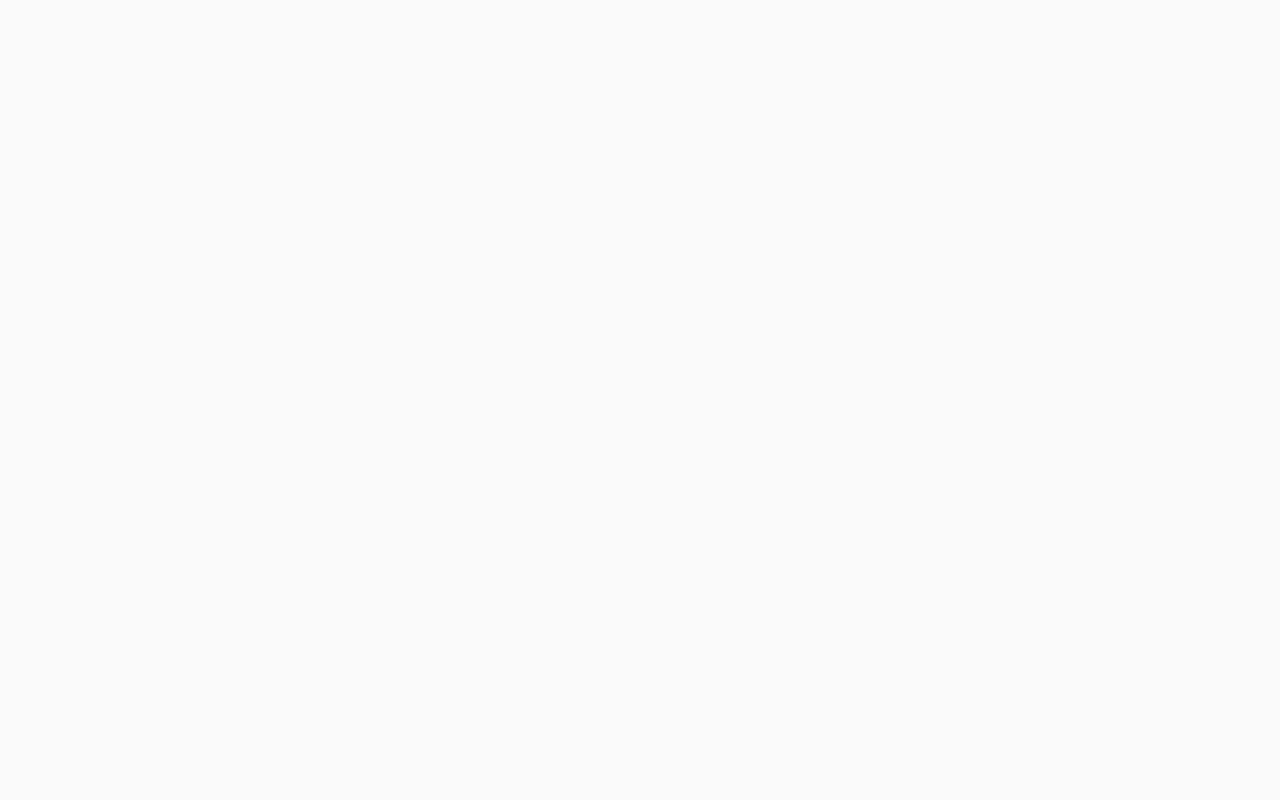
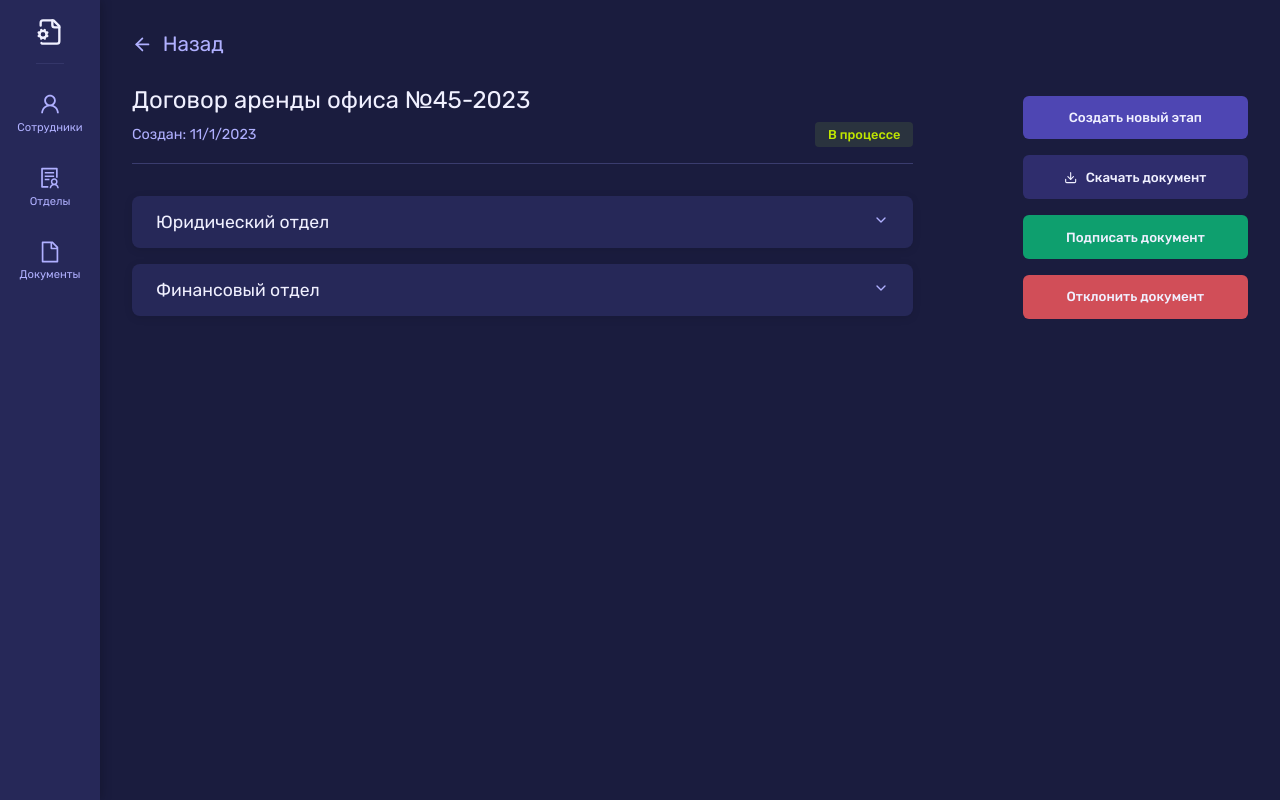
Before and after one commit to fvhr/podpisant, a React (Vite) app in the folder frontend/: page /document/1 in a window 1280 px wide. Before the commit this address had no page. Built offline with nearby package versions, Linux system fonts and the light colour scheme.

Commit message:
add rout

```diff
--- a/frontend/src/App.tsx
+++ b/frontend/src/App.tsx
@@ -1,9 +1,9 @@
 import { Navigate, Route, Routes } from 'react-router-dom';
 import { DocumentDetails, Documents, Login } from './pages';
+import { Departments } from './pages/Departments.tsx';
+import { Employes } from './pages/Employes.tsx';
 import { Main } from './pages/Main.tsx';
 import './styles/app.scss';
-import {Employes} from "./pages/Employes.tsx";
-import {Departments} from "./pages/Departments.tsx";
 
 export const App = () => {
   return (
@@ -13,8 +13,9 @@ export const App = () => {
       <Route path="/main" element={<Main />} />
       <Route path="/employees" element={<Employes />} />
       <Route path="/departments" element={<Departments />} />
-      <Route path="/documents" element={<Documents />} />
-      <Route path="/document" element={<DocumentDetails />} />
+
+      <Route path="/documents/:orgId" element={<Documents />} />
+      <Route path="/document/:docId" element={<DocumentDetails />} />
     </Routes>
   );
 };
--- a/frontend/src/api/documents.ts
+++ b/frontend/src/api/documents.ts
@@ -1,8 +1,8 @@
 import { axiosInstance } from './instance';
 
-export const getAllDocuments = async () => {
+export const getDocumentsCurrentOrganizations = async (id: number) => {
   try {
-    const response = await axiosInstance.get('/documents');
+    const response = await axiosInstance.get(`/documents/${id}`);
     return response.data;
   } catch (error) {
     console.error('Documents error:', error);
--- a/frontend/src/components/document-details/document-buttons.tsx
+++ b/frontend/src/components/document-details/document-buttons.tsx
@@ -1,6 +1,6 @@
 import { FiDownload } from 'react-icons/fi';
 interface DocumentButtonsProps {
-  onCreateStage: () => void; // Добавляем пропс для открытия модалки
+  onCreateStage: () => void;
 }
 export const DocumentButtons = ({ onCreateStage }: DocumentButtonsProps) => {
   return (
--- a/frontend/src/components/documents/documents-list.tsx
+++ b/frontend/src/components/documents/documents-list.tsx
@@ -1,7 +1,7 @@
 import { useEffect, useMemo, useState } from 'react';
 import { FiClock } from 'react-icons/fi';
-import { useNavigate } from 'react-router-dom';
-import { getAllDocuments } from '../../api/documents';
+import { useNavigate, useParams } from 'react-router-dom'; // Добавляем useParams
+import { getDocumentsCurrentOrganizations } from '../../api/documents';
 import { Document } from '../../types';
 
 interface DocumentsListProps {
@@ -13,6 +13,7 @@ export const DocumentsList = ({ activeTab, refreshTrigger = 0 }: DocumentsListPr
   const [documents, setDocuments] = useState<Document[]>([]);
   const [isLoading, setIsLoading] = useState(true);
   const navigate = useNavigate();
+  const { orgId } = useParams();
 
   const getStatusLabel = (status: string): string => {
     switch (status) {
@@ -26,12 +27,13 @@ export const DocumentsList = ({ activeTab, refreshTrigger = 0 }: DocumentsListPr
         return '';
     }
   };
+  const orgIdNumber = Number(orgId);
 
   useEffect(() => {
     const fetchDocuments = async () => {
       setIsLoading(true);
       try {
-        const res = await getAllDocuments();
+        const res = await getDocumentsCurrentOrganizations(orgIdNumber);
         setDocuments(res);
       } catch (error) {
         console.error('Ошибка загрузки документов:', error);
@@ -41,7 +43,7 @@ export const DocumentsList = ({ activeTab, refreshTrigger = 0 }: DocumentsListPr
     };
 
     fetchDocuments();
-  }, [refreshTrigger]);
+  }, [refreshTrigger, orgId]);
 
   const filteredDocuments = useMemo(() => {
     return activeTab === 'all' ? documents : documents.filter((doc) => doc.status === activeTab);
@@ -63,7 +65,7 @@ export const DocumentsList = ({ activeTab, refreshTrigger = 0 }: DocumentsListPr
     <div className="documents-grid">
       {filteredDocuments.map((document) => (
         <div
-          onClick={() => navigate('/document')}
+          onClick={() => navigate(`/document/${document.id}`, { state: { orgId } })}
           key={document.id}
           className={`document-card ${document.status}`}>
           <div className="document-info">
--- a/frontend/src/components/documents/documents-modal.tsx
+++ b/frontend/src/components/documents/documents-modal.tsx
@@ -31,7 +31,7 @@ export const DocumentModal: React.FC<DocumentModalProps> = ({ onClose, onSuccess
     try {
       await createDocument({
         name: data.name,
-        organization_id: 1,
+        organization_id: 10,
         file: data.document[0],
       });
 
--- a/frontend/src/components/login/login-container.tsx
+++ b/frontend/src/components/login/login-container.tsx
@@ -32,7 +32,6 @@ export const LoginContainer = () => {
   const handleCodeSubmit = async (code: string) => {
     try {
       const result = await userCodeLogin(code, deviceId);
-      console.log('Login result:', result);
 
       if (result?.success) {
         navigate('/main');
--- a/frontend/src/components/main/main-organizations.tsx
+++ b/frontend/src/components/main/main-organizations.tsx
@@ -17,7 +17,6 @@ export const MainOrganizations: React.FC = () => {
   const [isLoading, setIsLoading] = useState(true);
   const [error, setError] = useState<string | null>(null);
 
-  // Запрос на получение организаций
   useEffect(() => {
     const fetchOrganizations = async () => {
       try {
@@ -36,8 +35,10 @@ export const MainOrganizations: React.FC = () => {
   }, []);
 
   const handleOrganizationClick = (orgId: number) => {
-    navigate(`/documents?orgId=${orgId}`);
+    navigate(`/documents/${orgId}`);
   };
+
+  console.log(organizations);
 
   if (isLoading) {
     return <div className="loading-message">Загрузка организаций...</div>;
--- a/frontend/src/pages/DocumentDetails.tsx
+++ b/frontend/src/pages/DocumentDetails.tsx
@@ -1,6 +1,6 @@
 import React, { useState } from 'react';
 import { FiArrowLeft } from 'react-icons/fi';
-import { useNavigate } from 'react-router-dom';
+import { useLocation, useNavigate, useParams } from 'react-router-dom';
 import { CreateStageModal, DocumentButtons, DocumentHeader, DocumentStages } from '../components';
 import { Sidebar } from '../components/sidebar';
 
@@ -8,6 +8,9 @@ export const DocumentDetails: React.FC = () => {
   const [isSidebarOpen, setIsSidebarOpen] = useState(false);
   const [isStageModalOpen, setIsStageModalOpen] = useState(false);
   const navigate = useNavigate();
+	const location = useLocation();
+
+	const orgId = location.state?.orgId;
 
   const employees = [
     'Иванов Иван Иванович',
@@ -24,6 +27,14 @@ export const DocumentDetails: React.FC = () => {
     setIsStageModalOpen(false);
   };
 
+	const handleBack = () => {
+    if (orgId) {
+      navigate(`/documents/${orgId}`);
+    } else {
+      navigate('/documents');
+    }
+  };
+
   return (
     <div className="documents-page">
       <Sidebar isOpen={isSidebarOpen} toggleSidebar={toggleSidebar} />
@@ -31,14 +42,16 @@ export const DocumentDetails: React.FC = () => {
       <main className={`content ${isSidebarOpen ? 'with-sidebar' : 'full-width'}`}>
         <div className="document-details-layout">
           <div className="document-content-section">
-            <div onClick={() => navigate('/documents')} className="document-back">
-              <FiArrowLeft /> Назад
+            <div style={{width: '70%'}}>
+              <div onClick={handleBack} className="document-back">
+                <FiArrowLeft /> Назад
+              </div>
+              <DocumentHeader />
+              <DocumentStages />
             </div>
-            <DocumentHeader />
-            <DocumentStages />
+
+            <DocumentButtons onCreateStage={() => setIsStageModalOpen(true)} />
           </div>
-
-          <DocumentButtons onCreateStage={() => setIsStageModalOpen(true)} />
         </div>
       </main>
 
--- a/frontend/src/styles/components/_documentsdetails.scss
+++ b/frontend/src/styles/components/_documentsdetails.scss
@@ -1,7 +1,6 @@
 @use '../lib/variables';
 
 .document-details-layout {
-  padding: 1rem;
   color: variables.$color-text;
   display: flex;
   justify-content: space-between;
@@ -68,18 +67,14 @@
     }
   }
 }
-.document-details-layout {
-  // Сохраняем все существующие стили
-  position: relative;
-  min-height: calc(100vh - 2rem); // Добавляем минимальную высоту
+
+
+.document-content-section {
+  display: flex;
+	justify-content: space-between;
+	width: 100%;
 }
 
-.document-content-section {
-  flex: 1;
-  width: calc(100% - 350px); // Оставляем место для кнопок
-}
-
-// Стили для модалки (добавляем в конец файла)
 .modal-overlay {
   position: fixed;
   top: 0;
@@ -173,11 +168,8 @@
   flex-direction: column;
   gap: 1rem;
   padding-top: 1rem;
-  justify-content: flex-end;
-  margin-bottom: 1rem;
-  position: absolute;
-  bottom: 1rem;
-  right: 1rem;
+  margin-bottom: 0.8rem;
+	justify-content: flex-end;
 
   .action-btn {
     padding: 0.9rem 2.6rem;
```
